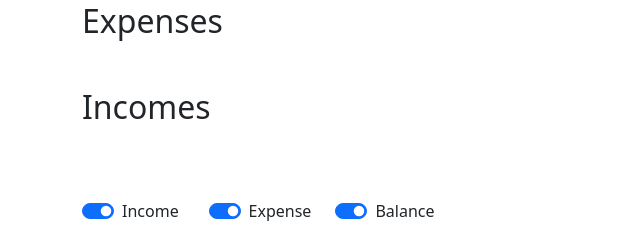
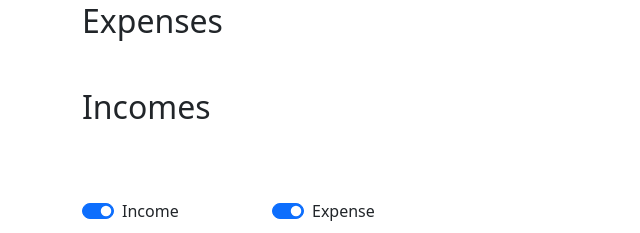
Before and after one commit to vcslav-v/pb-portal, a Flask app: page /fin_stat/ in a window 1280 px wide. Shown: the part 158-391 px from the top of the page, without its empty margins (0-640 px from the left). Run offline with Flask 2, Linux system fonts and the light colour scheme; data that the repository does not hold is empty; parts of the project's set-up code (start-up, migrations or seed data) failed here and were passed over; some libraries are stand-ins or nearby versions.

Commit message:
hide ballance switch

```diff
--- a/pb_portal/templates/money_stat.html
+++ b/pb_portal/templates/money_stat.html
@@ -78,12 +78,6 @@
                         <label class="form-check-label" for="flexSwitchCheckChecked">Expense</label>
                     </div>
                 </div>
-                <div class="col">
-                    <div class="form-check form-switch">
-                        <input class="form-check-input" type="checkbox" role="switch" id="show_balance" checked>
-                        <label class="form-check-label" for="flexSwitchCheckChecked">Balance</label>
-                    </div>
-                </div>
             </div>
         </div>
     </div>
@@ -111,13 +105,10 @@
     filter_transactions = function(){
         var show_income = $('#show_income').is(':checked')
         var show_expense = $('#show_expense').is(':checked')
-        var show_balance = $('#show_balance').is(':checked')
         for (trans_row of $('#transaction_rows tr')){
             if (trans_row.getAttribute('name') == 'Income' & show_income) {
                 $(trans_row).removeClass('visually-hidden')
             } else if (trans_row.getAttribute('name') == 'Expense' & show_expense) {
-                $(trans_row).removeClass('visually-hidden')
-            } else if (trans_row.getAttribute('name') == 'Balance' & show_balance) {
                 $(trans_row).removeClass('visually-hidden')
             } else {
                 $(trans_row).addClass('visually-hidden')
```
